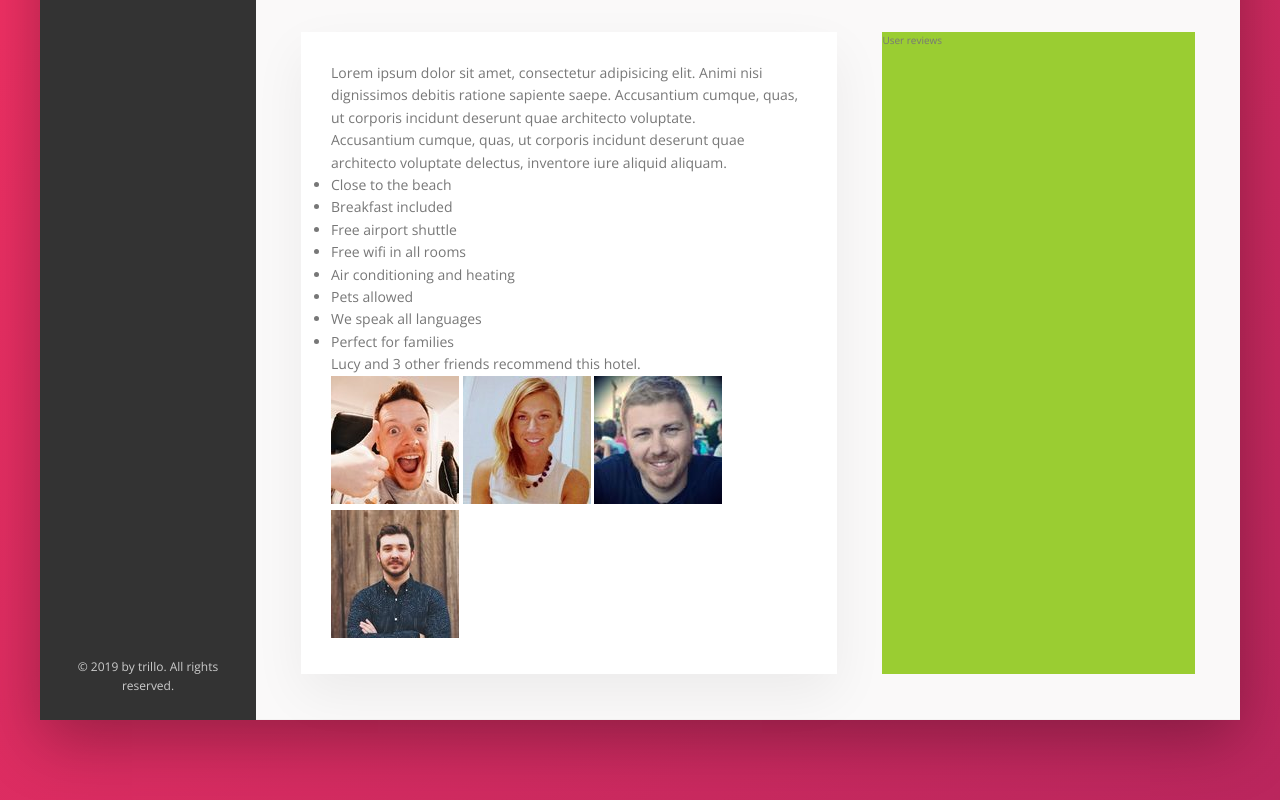
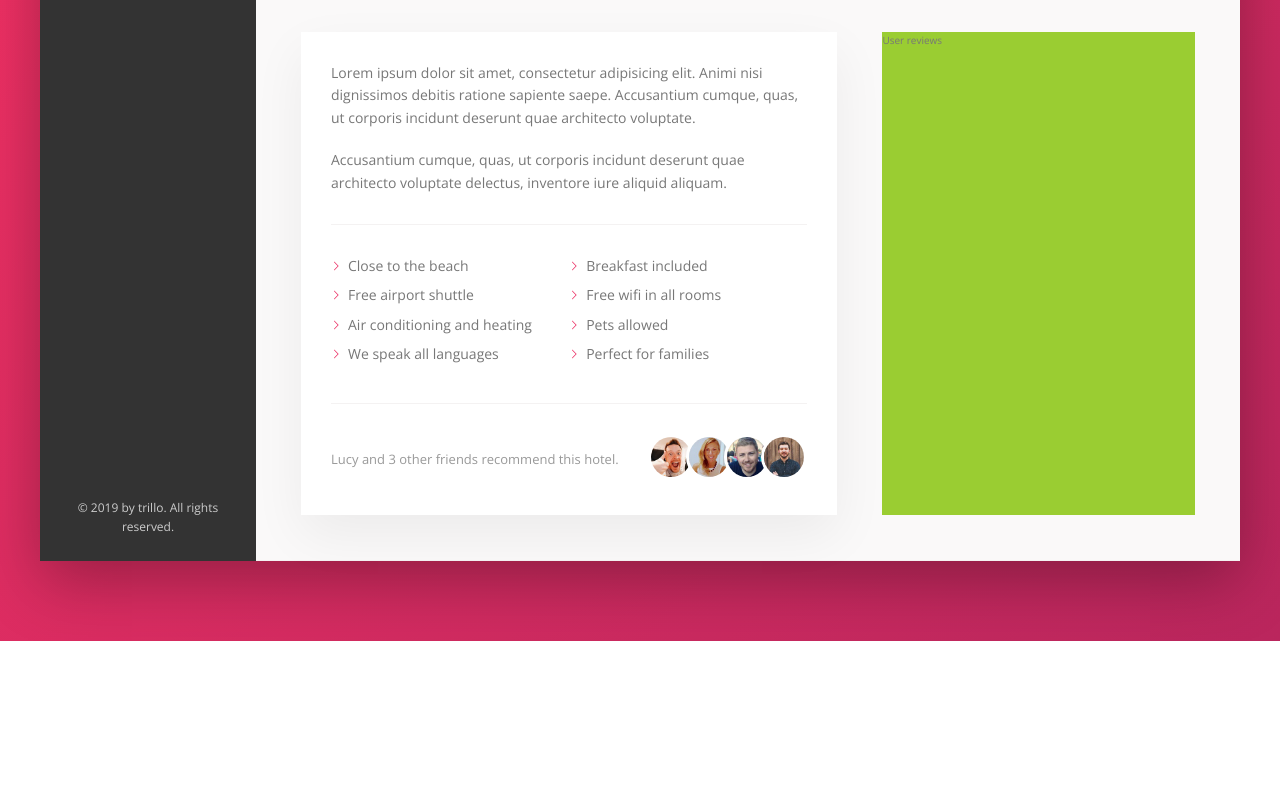
Before and after one commit to thiagocrux/trillo-landing-page, a website: page index.html in a window 1280 px wide. Shown: the part 615-1415 px from the top of the page. After the commit the page ends 1256 px from the top, so only its background shows below. Drawn offline with nearby package versions, Linux system fonts and the light colour scheme.

Commit message:
After class 83 "Building the Description Section - Part 2"

```diff
--- a/index.html
+++ b/index.html
@@ -142,14 +142,14 @@
                                 Accusantium cumque, quas, ut corporis incidunt deserunt quae architecto voluptate delectus, inventore iure aliquid aliquam.
                         </p>
                         <ul class="list">
-                            <li class="list-item">Close to the beach</li>
-                            <li class="list-item">Breakfast included</li>
-                            <li class="list-item">Free airport shuttle</li>
-                            <li class="list-item">Free wifi in all rooms</li>
-                            <li class="list-item">Air conditioning and heating</li>
-                            <li class="list-item">Pets allowed</li>
-                            <li class="list-item">We speak all languages</li>
-                            <li class="list-item">Perfect for families</li>
+                            <li class="list__item">Close to the beach</li>
+                            <li class="list__item">Breakfast included</li>
+                            <li class="list__item">Free airport shuttle</li>
+                            <li class="list__item">Free wifi in all rooms</li>
+                            <li class="list__item">Air conditioning and heating</li>
+                            <li class="list__item">Pets allowed</li>
+                            <li class="list__item">We speak all languages</li>
+                            <li class="list__item">Perfect for families</li>
                         </ul>
                         <div class="recommend">
                             <p class="recommend__count">
--- a/sass/_components.scss
+++ b/sass/_components.scss
@@ -297,3 +297,79 @@
         box-shadow: none;
     }
 }
+
+/* PARAGRAPH */
+
+.paragraph:not(:last-of-type) {
+    margin-bottom: 2rem;
+}
+
+/* LIST */
+
+.list {
+    list-style: none;
+    margin: 3rem 0;
+    padding: 3rem 0;
+    border-top: var(--line);
+    border-bottom: var(--line);
+
+    display: flex;
+    flex-wrap: wrap;
+
+    &__item {
+        flex: 0 0 50%;
+        margin-bottom: .7rem;
+    }
+
+    &__item::before {
+        content: "";
+        display: inline-block;
+        height: 1rem;
+        width: 1rem;
+        margin-right: .7rem;
+
+        //Older browsers aproach
+        /*
+        background-image: url(../img/chevron-thin-right.svg);
+        background-size: cover;
+        */
+
+        //Newer browsers aproach (masks)
+        background-color: var(--color-primary);
+        -webkit-mask-image: url(../img/chevron-thin-right.svg);
+        -webkit-mask-size: cover;
+        mask-image: url(../img/chevron-thin-right.svg);
+        size: cover;
+    }
+}
+
+/* RECOMMEND */
+
+.recommend {
+    font-size: 1.3rem;
+    color: var(--color-grey-dark-3);
+
+    display: flex;
+    align-items: center;
+
+    &__count {
+        margin-right: auto;
+
+    }
+
+    &__friends {
+
+    }
+
+    &__photo {
+        box-sizing: content-box;
+        height: 4rem;
+        width: 4rem;
+        border-radius: 50%;
+        border: 3px solid #FFF;
+
+        &:not(:last-child) {
+            margin-right: -1.15rem;
+        }
+    }
+}
```
Also changed, not shown: css/style.css.
